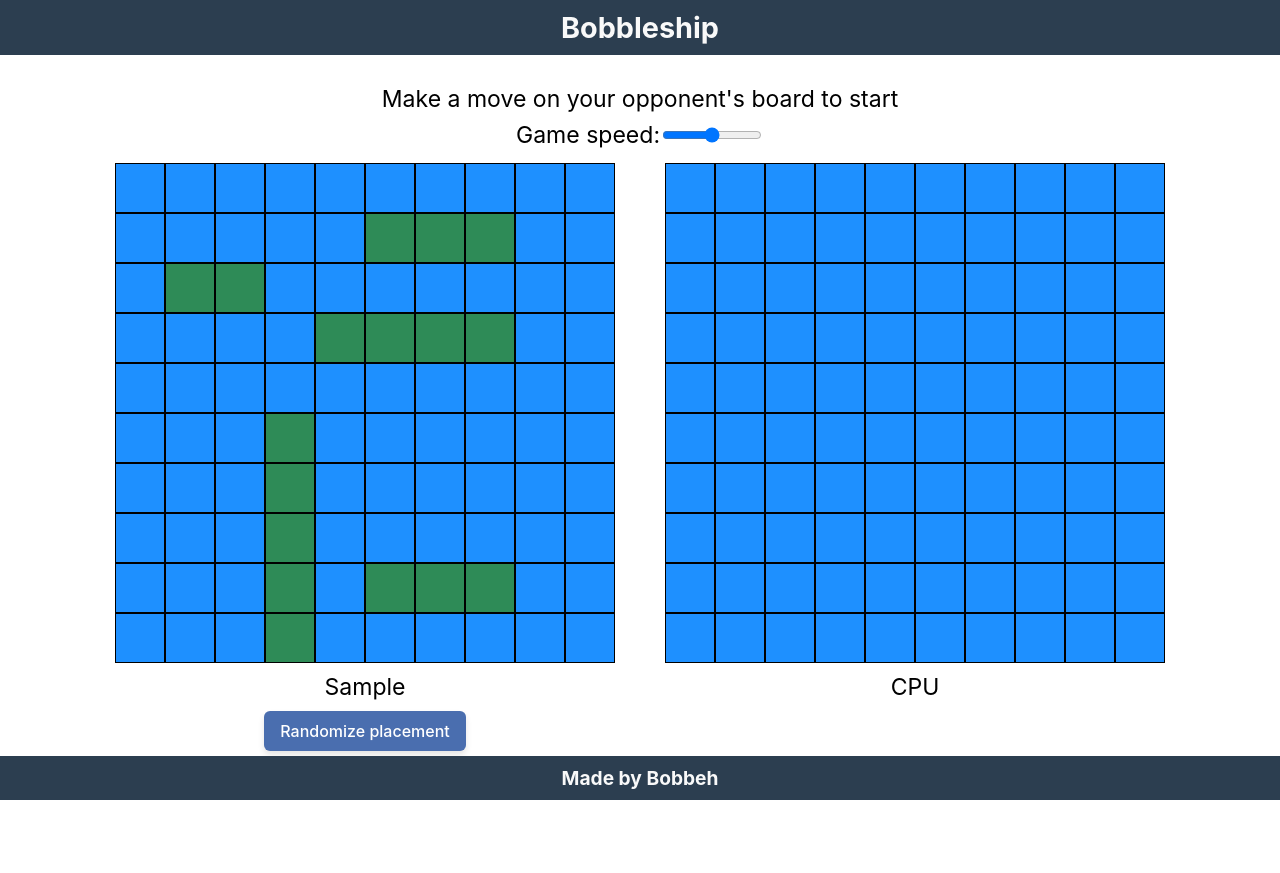
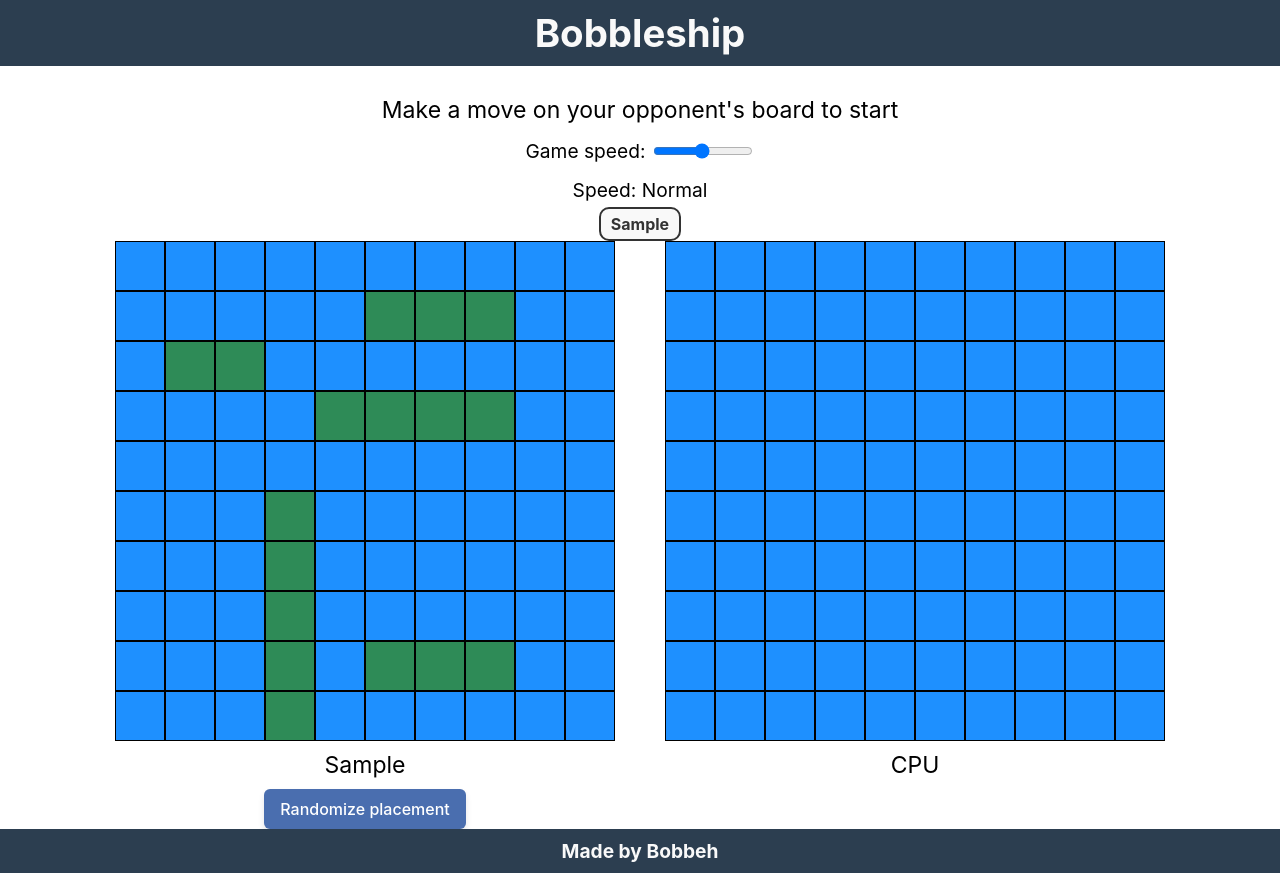
Before and after one commit to bdelucia/odin-battleship, a website built with webpack: page src/index.html in a window 1280 px wide. Both pictures are taken after typing "Sample" into the empty fields and a click on the button "Submit". Before the commit the page ends 800 px from the top, so only its background shows below. Built offline with nearby package versions, Linux system fonts and the light colour scheme.

Commit message:
fix: slider input resets upon page refresh

```diff
--- a/src/index.html
+++ b/src/index.html
@@ -13,6 +13,8 @@
         <label for="slider">Game speed:</label>
         <input type="range" id="slider" min="1" max="1000" value="500">
       </div>
+      <div id="speedLabel">Speed: Normal</div>
+      <div id="playersTurn">Player 1</div>
     </div>
     <div id="boardsContainer">
       <div id="player1container">
--- a/src/modules/domManager.js
+++ b/src/modules/domManager.js
@@ -10,11 +10,33 @@ export const player2board = document.getElementById('player2board');
 export const player1 = createPlayer('human', 'Player 1');
 export const player2 = createPlayer('cpu');
 
+const playersTurn = document.getElementById('playersTurn');
+
 export function domInitialize() {
   player1board.classList.remove('disabled');
   player2board.classList.remove('disabled');
 
   const player1nameContainer = document.getElementById('player1nameContainer');
+
+  const speedSlider = document.getElementById('slider');
+  const speedLabel = document.getElementById('speedLabel');
+
+  window.addEventListener('load', () => {
+    document.getElementById('slider').value = 500; // Reset to default value
+  });
+
+  speedSlider.addEventListener('input', () => {
+    const speed = Number(speedSlider.value);
+    let displayText = 'Normal';
+
+    if (speed === 1000) displayText = '⚡ Very Fast';
+    else if (speed >= 750) displayText = 'Fast';
+    else if (speed >= 500) displayText = 'Normal';
+    else if (speed >= 250) displayText = 'Slow';
+    else displayText = '🐢 Very Slow';
+
+    speedLabel.textContent = `Speed: ${displayText}`;
+  });
 
   const randomizeButton = document.getElementById('randomizeButton');
   if (randomizeButton) {
@@ -39,6 +61,7 @@ export function domInitialize() {
         player1.name = name;
       }
 
+      playersTurn.textContent = player1.name;
       nameInput.remove();
       submitNameBtn.remove();
 
@@ -66,6 +89,8 @@ export function domInitialize() {
       } else {
         player1.name = name;
       }
+
+      playersTurn.textContent = player1.name;
 
       nameInput.remove();
       newSubmitBtn.remove();
@@ -209,6 +234,7 @@ export function renderPlayerBoard(player, boardElement, isHuman) {
           if (moveResult.isValid) {
             if (!moveResult.isHit) {
               setTimeout(() => {
+                playersTurn.textContent = player2.name;
                 let computerMoveResult;
                 do {
                   computerMoveResult = player2.makeMove(player1);
@@ -224,6 +250,8 @@ export function renderPlayerBoard(player, boardElement, isHuman) {
               checkIfGameWon(player1, player2);
             }
           }
+
+          playersTurn.textContent = player1.name;
         });
       }
 
--- a/src/style.css
+++ b/src/style.css
@@ -125,12 +125,14 @@ input::placeholder {
   justify-content: center;
   align-items: center;
   margin-top: 30px;
+  gap: 5px;
 }
 
 #settingsContainer {
   display: flex;
   justify-content: center;
   align-items: center;
+  gap: 5px;
 }
 
 #slider {
@@ -166,6 +168,22 @@ input::placeholder {
   opacity: 0.5;
 }
 
+label,
+#speedLabel {
+  font-size: 1rem;
+}
+
+#playersTurn {
+  display: inline-block; /* Makes the border wrap tightly around text */
+  padding: 5px 10px; /* Adds spacing inside the border */
+  border: 2px solid #333; /* Thin border with a dark color */
+  border-radius: 10px; /* Rounded corners */
+  font-size: 16px; /* Adjust font size */
+  font-weight: bold; /* Makes the text stand out */
+  color: #333; /* Text color */
+  background-color: #f9f9f9; /* Light background for contrast */
+}
+
 footer,
 #header {
   display: flex;
@@ -178,7 +196,7 @@ footer,
 }
 
 #header {
-  font-size: 1.5rem;
+  font-size: 2rem;
   max-height: 10vh;
 }
 
```
